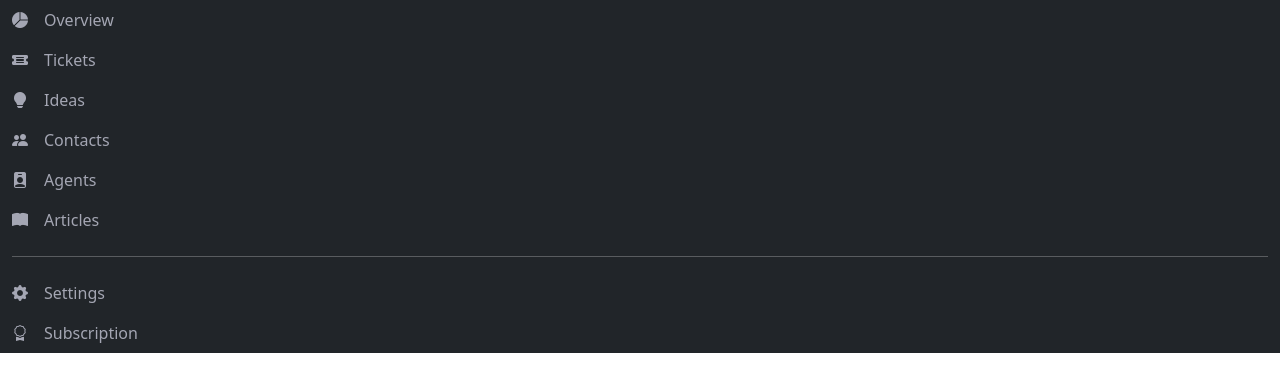
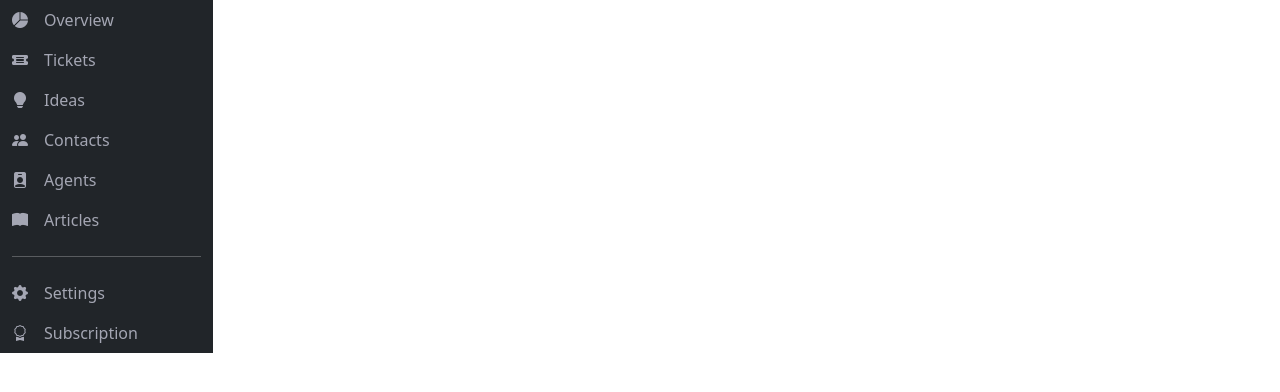
Before and after one commit to rochmarq/INM350SAA-RochelleMarquez-Bootstrap, a website: page public/index.html in a window 1280 px wide. Drawn offline with nearby package versions, Linux system fonts and the light colour scheme.

Commit message:
main start

```diff
--- a/public/index.html
+++ b/public/index.html
@@ -11,10 +11,9 @@
     <body>
         <section class="container-fluid">
             <!-- make fixed nav side bar -->
-
-            <!-- make nav heading overview section -->
+            <!-- navigation -->
             <section class="row">
-                <nav class="sidebar bg-dark text-white">
+                <nav class="col-md-2 sidebar bg-dark text-white d-none d-md-block">
                     <ul class="nav flex-column stay">
                         <li class="nav-item align-items-center d-flex icons">
                             <i class="bi bi-pie-chart-fill grey"></i>
@@ -51,8 +50,12 @@
                         </li>
                     </ul>
                 </nav>
+                <!-- make nav heading overview section -->
+                <main class="col-md-10 p-4">
+
+                </main>
+                <!-- make overview containers -->
             </section>
-            <!-- make overview containers -->
         </section>
         <script src="/assets/js/main.js"></script>
     </body>
```
